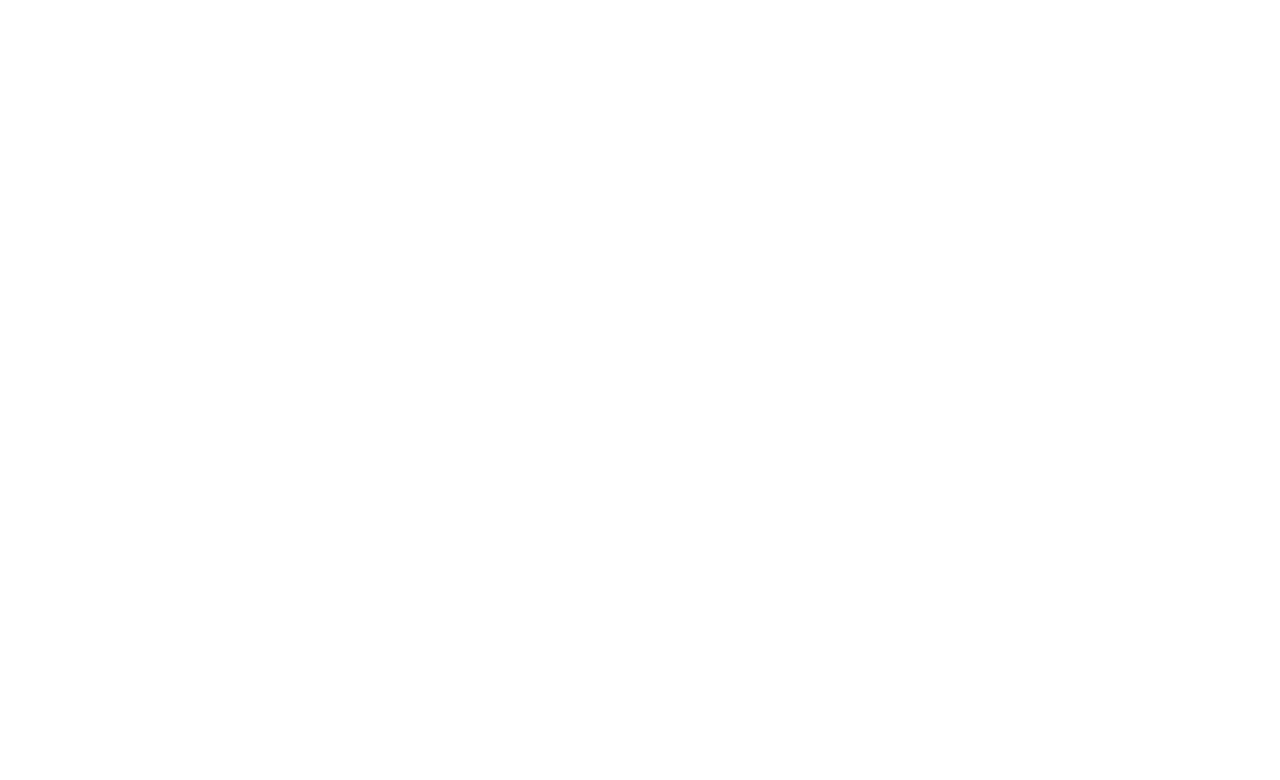
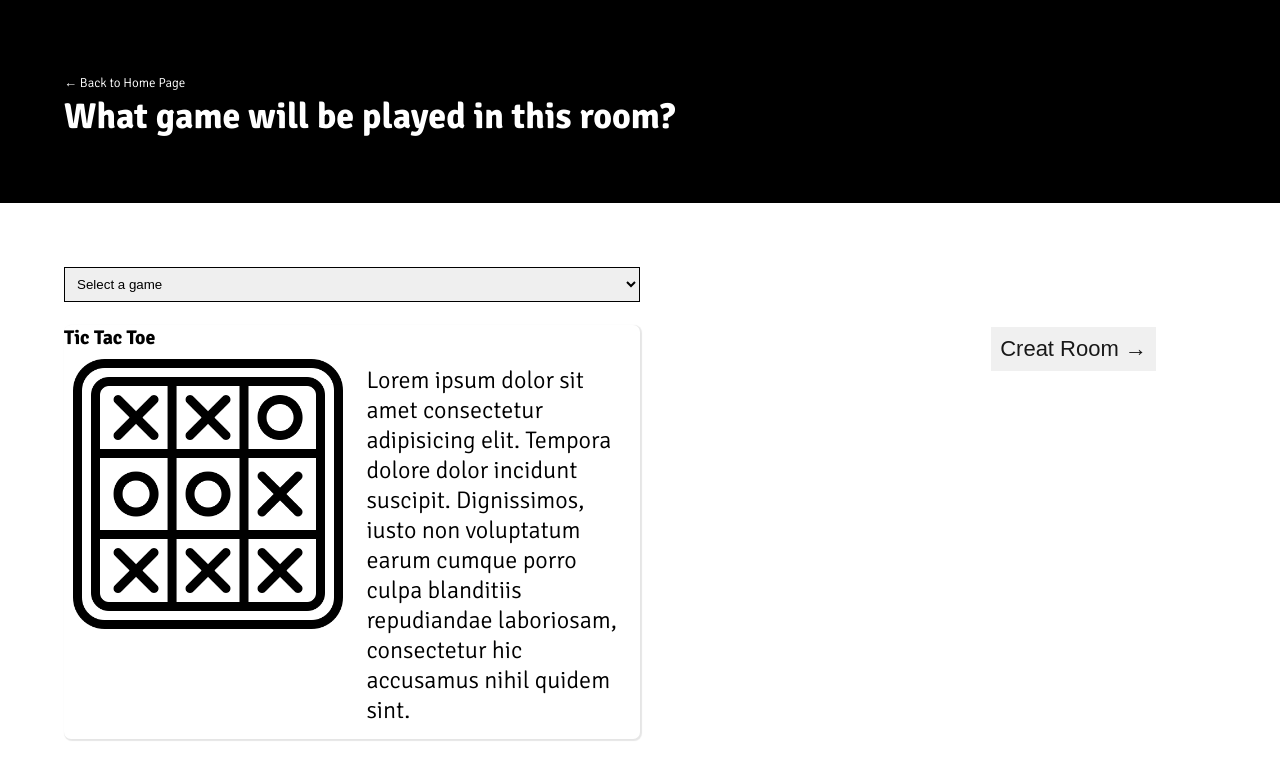
Before and after one commit to Mitagon/multi-player-game-series, an Angular app: page /create-room in a window 1280 px wide. Before the commit this address led to /. Shown: the top 780 px of the page. Built offline with nearby package versions, Linux system fonts and the light colour scheme; a web font is replaced by a local one.

Commit message:
UI updates

```diff
--- a/src/app/app-routing.module.ts
+++ b/src/app/app-routing.module.ts
@@ -1,7 +1,7 @@
 import { NgModule } from '@angular/core';
 import { RouterModule, Routes } from '@angular/router';
 
-const routes: Routes = [{ path: 'index', loadChildren: () => import('./index/index.module').then(m => m.IndexModule) }];
+const routes: Routes = [{ path: '', loadChildren: () => import('./index/index.module').then(m => m.IndexModule) }, { path: 'create-room', loadChildren: () => import('./create-room/create-room.module').then(m => m.CreateRoomModule) }];
 
 @NgModule({
   imports: [RouterModule.forRoot(routes)],
--- /dev/null
+++ b/src/app/create-room/create-room-routing.module.ts
@@ -0,0 +1,11 @@
+import { NgModule } from '@angular/core';
+import { RouterModule, Routes } from '@angular/router';
+import { CreateRoomComponent } from './create-room.component';
+
+const routes: Routes = [{ path: '', component: CreateRoomComponent }];
+
+@NgModule({
+  imports: [RouterModule.forChild(routes)],
+  exports: [RouterModule]
+})
+export class CreateRoomRoutingModule { }
--- /dev/null
+++ b/src/app/create-room/create-room.component.css
@@ -0,0 +1,5 @@
+select {
+  padding: 1.4%;
+  border: solid 1px black;
+  outline: black;
+}
--- /dev/null
+++ b/src/app/create-room/create-room.component.html
@@ -0,0 +1,47 @@
+<section style="background-color: black; color: white;">
+  <span (click)="navigateToHomePage()" style="font-size: small; cursor: pointer;" class="mg-b-1">
+    &#8592; Back to Home Page
+  </span>
+  <h1>
+    What game will be played in this room?
+  </h1>
+</section>
+
+<section class="grid">
+  <div class="col-6 grid col-sm-12">
+    <select class="col-12 mg-b-4" name="" id="">
+      <option>
+        Select a game
+      </option>
+      <option value="1">
+        Snake Xenxia
+      </option>
+      <option value="1">
+        Ping Pong
+      </option>
+      <option value="1">
+        Tetris
+      </option>
+      <option value="1">
+        Score Hero
+      </option>
+    </select>
+    <div class="col-12"></div>
+    <div class="col-12 col-sm-12 card grid">
+      <h5 class="col-12">Tic Tac Toe</h5>
+      <div class="col-6">
+        <div>
+          <img src="../../assets/tic-tac-toe/tic-tac-toe.png" alt="">
+        </div>
+      </div>
+      <div class="col-6 pad-5">Lorem ipsum dolor sit amet consectetur adipisicing elit. Tempora dolore dolor incidunt
+        suscipit. Dignissimos, iusto non voluptatum earum cumque porro culpa blanditiis repudiandae laboriosam,
+        consectetur hic accusamus nihil quidem sint.</div>
+    </div>
+  </div>
+  <div class="col-6 pad-10 text-right col-sm-12">
+    <button>
+      Creat Room &#8594;
+    </button>
+  </div>
+</section>
--- /dev/null
+++ b/src/app/create-room/create-room.component.ts
@@ -0,0 +1,22 @@
+import { Component, OnInit } from '@angular/core';
+import { Router } from '@angular/router';
+
+@Component({
+  selector: 'app-create-room',
+  templateUrl: './create-room.component.html',
+  styleUrls: ['./create-room.component.css']
+})
+export class CreateRoomComponent implements OnInit {
+
+  constructor(
+    private router: Router
+  ) { }
+
+  ngOnInit(): void {
+  }
+
+  navigateToHomePage() {
+    return this.router.navigate(['']);
+  }
+
+}
--- a/src/app/index/index.component.css
+++ b/src/app/index/index.component.css
@@ -1,19 +1,3 @@
-nav {
-  text-align: right;
-  box-sizing: border-box;
-  box-shadow: 2px 2px 2px rgba(0, 0, 0, 0.2);
-  padding: 0.73%;
-}
-
-nav ul li {
-  display: inline-block;
-  margin-right: 0.5%;
-  font-size: 80%;
-}
-
-button {
-  padding: 0.5%;
-}
 
 section {
   padding: 5%;
--- a/src/app/index/index.component.html
+++ b/src/app/index/index.component.html
@@ -1,14 +1,11 @@
-<nav>
-  <ul>
-    <li>Sign Up</li>
-    <li>Sign In</li>
-  </ul>
-</nav>
-
 <section style="background-color: black; color: white" class="text-center">
-  Pick one from any of our games
-  <button class="primary-btn">Create New Room</button>
-  <button class="secondary-btn">Join Room</button>
+  <h1>
+    Pick one from any of our games
+  </h1>
+  <div class="mg-t-5">
+    <button (click)="navigateToCreateRoom()" class="primary-btn">Create New Room</button>
+    <button class="secondary-btn">Join Room</button>
+  </div>
 </section>
 
 <section class="grid">
--- a/src/app/index/index.component.ts
+++ b/src/app/index/index.component.ts
@@ -1,4 +1,5 @@
 import { Component, OnInit } from '@angular/core';
+import { Router } from '@angular/router';
 
 @Component({
   selector: 'app-index',
@@ -7,9 +8,14 @@
 })
 export class IndexComponent implements OnInit {
 
-  constructor() { }
+  constructor(
+    private router: Router
+  ) { }
 
   ngOnInit(): void {
   }
+  navigateToCreateRoom() {
+    return this.router.navigate(['create-room'])
+  }
 
 }
--- a/src/styles.css
+++ b/src/styles.css
@@ -524,6 +524,9 @@
   z-index: 1;
 }
 
+section {
+  padding: 5%;
+}
 
 /* media queries */
 @media (max-width: 600px) {
```
Also changed, not shown: src/app/create-room/create-room.module.ts (added, +17 -0 lines), src/assets/tic-tac-toe/tic-tac-toe.png (added), 1 other file (tests, documents, lock files or other folders).
